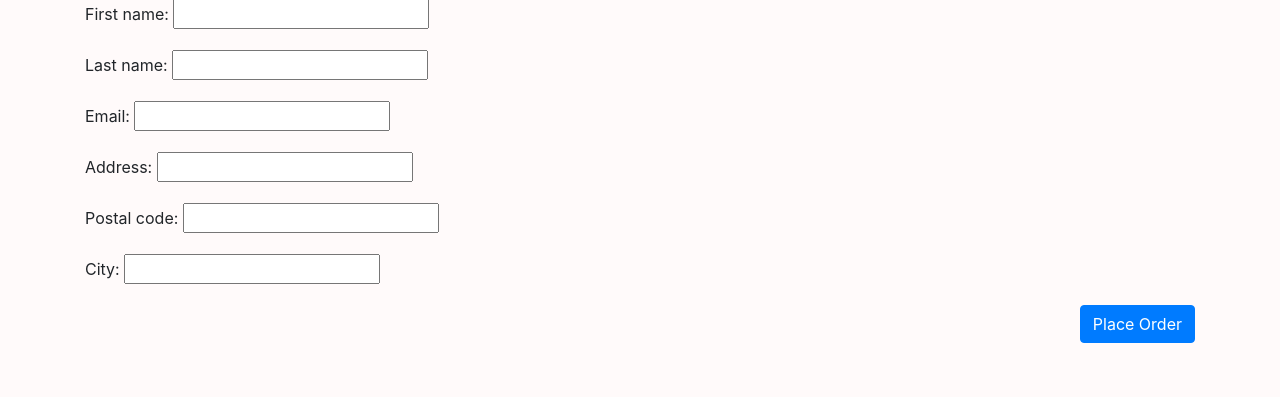
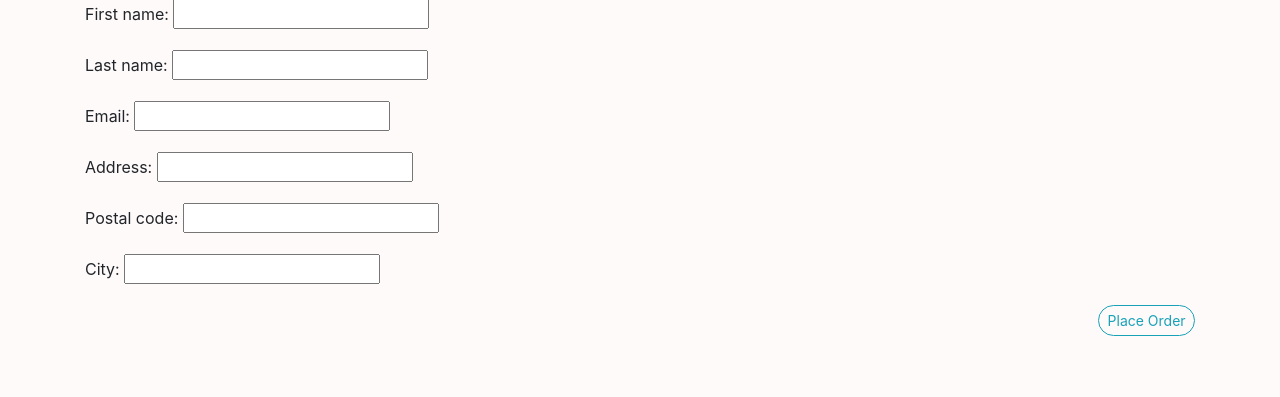
Before and after one commit to jeonsumin1/myshop_djangoproject_3-1, a Django app: page /order/create/ in a window 1280 px wide. Shown: the part 189-586 px from the top of the page. Run offline with Django 3.2, Linux system fonts and the light colour scheme; some libraries are stand-ins or nearby versions.

Commit message:
heroku upload

```diff
--- a/order/templates/order/create.html
+++ b/order/templates/order/create.html
@@ -50,7 +50,7 @@ Checkout
             {% csrf_token %}
             <input type="hidden" name="pre_order_id" value="0">
             <input type="hidden" name="amount" value="{{cart.get_total_price|floatformat:'2'}}">
-            <input type="submit" class="btn btn-primary float-right" value="Place Order">
+            <input type="submit" class="btn badge-pill btn-sm btn-outline-info float-right" value="Place Order">
         </form>
     </div>
 </div>
--- a/order/templates/order/created.html
+++ b/order/templates/order/created.html
@@ -10,7 +10,7 @@ Order Complete
         <div class="alert alert-success" role="alert">Thank you!</br>
             Your order has been successfully completed.</br>
         Your order number is <strong>{{order.id}}</strong></div>
-        <a href="/" class="btn badge-pill btn-sm btn-outline-info ">Home</a>
+        <a href="/" class="btn badge-pill badge-pill btn-sm btn-outline-info ">Home</a>
     </div>
 </div>
 {% endblock %}
```
